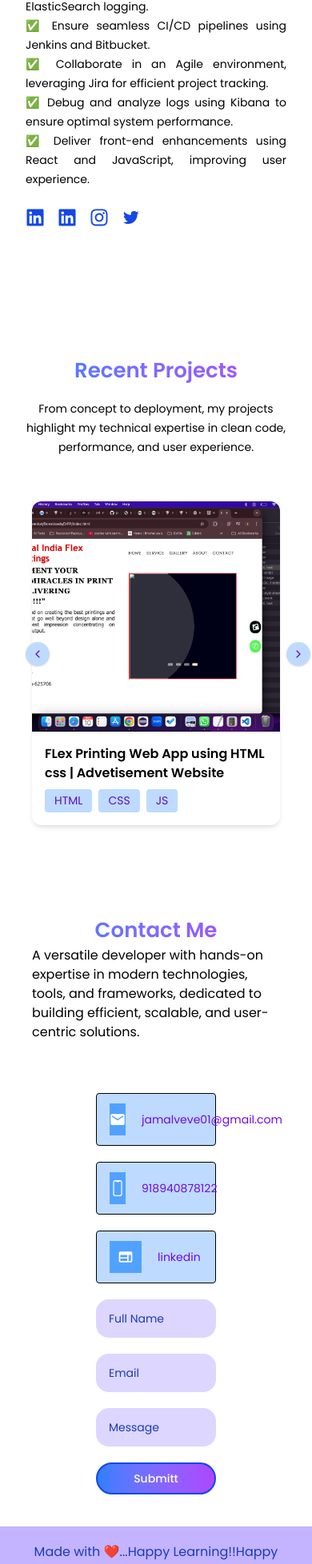
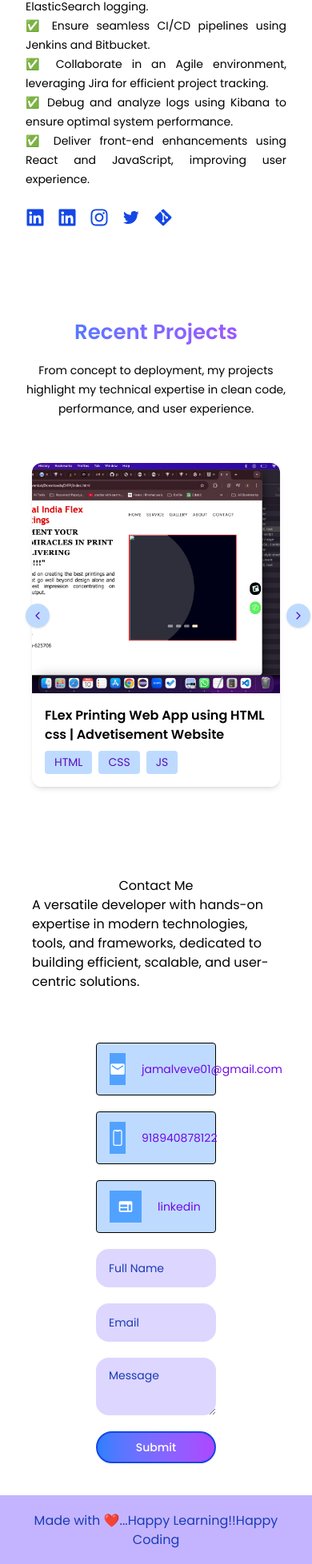
Before and after one commit to jamalveve/Jamy_Portfolio, a React (Vite) app: page / in a window 390 px wide. Shown: the part 6166-8122 px from the top of the page at 80% size. Built offline with nearby package versions, Linux system fonts and the light colour scheme.

Commit message:
code modification commit

```diff
--- a/package.json
+++ b/package.json
@@ -10,6 +10,7 @@
     "preview": "vite preview"
   },
   "dependencies": {
+    "emailjs-com": "^3.2.0",
     "embla-carousel-react": "^8.5.2",
     "framer-motion": "^12.5.0",
     "react": "^19.0.0",
--- a/src/Components/Navbar.jsx
+++ b/src/Components/Navbar.jsx
@@ -75,7 +75,7 @@ const Navbar = () => {
                 </ul>
 
                 <button className=' hidden md:block h-12 text-[15px] font-medium text-white bg-gradient-to-r from-blue-500 to-purple-500
-                rounded-full px-6  transition-transform duration-200  hover:scale-108'
+                rounded-full px-6  transition-transform duration-200  hover:scale-108'     onClick={() => window.location.href = 'mailto:jamalveve01@gmail.com'}
                 >Hire Me</button>
             </div>
         </nav>
--- a/src/sections/AboutMe.jsx
+++ b/src/sections/AboutMe.jsx
@@ -1,9 +1,10 @@
 import React from 'react';
 import Profile_Pic from '../assets/Images/Profile.jpg'
 import { ABOUT_ME } from '../utils/data';
+
 const AboutMe = () => {
     return(
-<section id="About" className='container mx-auto px-8 py-16'>
+<section id="about" className='container mx-auto px-8 py-16 md:mt-[-1]'>
 <div className='flex flex-col lg:flex-row gap-16 items-start justify between'>
 <h4 className=' lg:hidden block w-[200px] section-tittle text-left'>ABout Me</h4>
 
@@ -21,13 +22,20 @@ const AboutMe = () => {
 
 </div>
 <div className='flex gap-4 mt-6'>
-{ABOUT_ME.socialLinks.map((item)=>(
-    <a key={item.label} className="cursor-pointer group">
-<item.icon className='text-2xl text-blue-700 transition-transform duration-300 group-hover:rotate-12 group-hover:scale-115
-group-hover:translate-y-[-2px] group-hover:text-violet-800'/>
+{ABOUT_ME.socialLinks.map((item) => (
+        <a
+          key={item.id}
+          className="cursor-pointer group"
+          href={item.link}
+          target="_blank"
+          rel="noopener noreferrer"
+          aria-label={item.label} // Add aria-label for accessibility
+        >
+          <item.icon className='text-2xl text-blue-700 transition-transform duration-300 group-hover:rotate-12 group-hover:scale-115
+          group-hover:translate-y-[-2px] group-hover:text-violet-800' />
+        </a>
+              ))}
 
-    </a>
-))}
 </div>
 
 </div>
--- a/src/sections/ContactMe.jsx
+++ b/src/sections/ContactMe.jsx
@@ -1,16 +1,34 @@
-import React from 'react';
+import React, { useRef } from 'react'; // Import useRef
 import { ABOUT_ME } from '../utils/data';
-
+import emailjs from 'emailjs-com';
 import { IoMdMail } from 'react-icons/io';
 import { IoPhonePortraitOutline } from 'react-icons/io5';
 import { MdOutlineWeb } from 'react-icons/md';
 import ContactInfoCard from '../Components/ContactInfoCard';
+
 const ContactMe = () => {
+    const form = useRef(); // Create a ref for the form
+
+    const sendEmail = (e) => {
+        e.preventDefault(); // Prevent default form submission behavior
+
+        emailjs.sendForm('service_eigr5nw', 'template_1zxt4ti', form.current, 'A6EZmgllgMMDYWtNq') // Replace with your actual User ID
+            .then((result) => {
+                console.log(result.text); // Log success message
+                alert('Message sent successfully!'); // Show success message
+            }, (error) => {
+                console.log(error.text); // Log error message
+                alert('Failed to send message. Please try again later.'); // Show error message
+            });
+
+        e.target.reset(); // Reset the form after submission
+    };
+
     return (
         <section id="contact">
             <div className='container mx-auto p-10'>
                 <div className='w-full lg:w-[60vw] mx-auto'>
-                    <h4 className='section-tittle text-center'>
+                    <h4 className='section-title text-center'>
                         Contact Me
                     </h4>
                     <p>A versatile developer with hands-on expertise in modern technologies, tools, and frameworks, dedicated to building efficient, scalable, and user-centric solutions.</p>
@@ -18,46 +36,42 @@ const ContactMe = () => {
                 <div className='grid grid-cols-1 md:grid-cols-2 md:gap-16 mt-16 px-20'>
                     <div>
                         <ContactInfoCard icon={<IoMdMail />} text={ABOUT_ME.email} />
-                        <ContactInfoCard icon={<IoPhonePortraitOutline/>} text={ABOUT_ME.phone} />
+                        <ContactInfoCard icon={<IoPhonePortraitOutline />} text={ABOUT_ME.phone} />
                         <ContactInfoCard icon={<MdOutlineWeb />} text={ABOUT_ME.website} />
-
                     </div>
-                    <form className='flex flex-col'>
+                    <form className='flex flex-col' ref={form} onSubmit={sendEmail}>
                         <input
                             type="text"
                             name="name"
                             placeholder='Full Name'
-                        id=''
+                            id='name'
                             className='input-box'
                             autoComplete='off'
+                            required // Ensure this field is required
                         />
                         <input
-                        type="text"
+                            type="email" // Change type to email for validation
                             name="email"
                             placeholder='Email'
-                        id=''
+                            id='email'
                             className='input-box'
                             autoComplete='off'
+                            required // Ensure this field is required
                         />
-                        <input
-                        type="text"
+                        <textarea // Use textarea for messages
                             name="message"
                             placeholder='Message'
-                        id=''
+                            id='message'
                             className='input-box'
                             autoComplete='off'
+                            required // Ensure this field is required
                         />
-                        <button className='action-btn-two btn-scale-anim '>   Submitt</button>
+                        <button type="submit" className='action-btn-two btn-scale-anim'>Submit</button> {/* Set button type to submit */}
                     </form>
-
                 </div>
             </div>
-
         </section>
-
     );
 }
 
-
-
 export default ContactMe;
--- a/src/sections/Hero.jsx
+++ b/src/sections/Hero.jsx
@@ -2,10 +2,28 @@ import React from 'react';
 import Profile_Pic from '../assets/Images/Profile_Pic.png'
 import { STATS } from '../utils/data';
 import StatInfoCard from '../Components/StatInfoCard'; // Ensure this path is correct
+import resumeFile from '../assets/Jamal Veve Updated Resume.pdf'; // Correctly import your resume file
 
 const Hero = () => {
+
+    const scrollToProjects = () => {
+        const projectsSection = document.getElementById('project'); // Target the element with ID 'projects'
+        if (projectsSection) {
+            projectsSection.scrollIntoView({ behavior: 'smooth' }); // Smooth scrolling
+        }
+    };
+
+    const handleDownload = () => {
+        const link = document.createElement('a'); // Create an anchor element
+        link.href = resumeFile; // Set the href to the resume file
+        link.download = 'Jamal_Veve_Resume.pdf'; // Set the download attribute with a filename
+        document.body.appendChild(link); // Append the link to the body
+        link.click(); // Programmatically click the link to trigger the download
+        document.body.removeChild(link); // Remove the link after triggering download
+    };
+
     return (
-        <section id="hero" className='container  mx-auto px-8'>
+        <section id="hero" className='container  mx-auto px-8 md:mt-8'>
             <div className='flex flex-col lg:flex-row gap-14 items-center justify-between mt-[80px]'>
                 <div className='order-2 lg:order-1 text-center lg:text-left mt-14 mx-13'>
                     <h3 className='text-2xl font medium text-black'>👋🏻 Hi,I'm Jamal Veve</h3>
@@ -15,8 +33,14 @@ const Hero = () => {
                         web experiences using React,Js,Node.js,Tailwindcss,Java,SQL.
                     </p>
                     <div className='flex justify-center lg;justify-start gap-4 md:gap-8 mt-6'>
-                        <button className='flex-1 md:flex-none action-btn-one btn-scale-anim'>View My Work</button>
-                        <button className='flex-1 md:flex-none action-btn-two btn-scale-anim'>Download Resume</button>
+                        <button className='flex-1 md:flex-none action-btn-one btn-scale-anim ' onClick={scrollToProjects}
+                        >View My Work</button>
+                        <button
+                            className='flex-1 md:flex-none action-btn-two btn-scale-anim'
+                            onClick={handleDownload} // Trigger download on click
+                        >
+                            Download Resume
+                        </button>
                     </div>
 
                 </div>
--- a/src/sections/MyProject.jsx
+++ b/src/sections/MyProject.jsx
@@ -32,7 +32,7 @@ const MyProject = () => {
     }, [emblaApi]);
 
     return (
-        <section id='project' className='mt-14'>
+        <section id='projects' className='mt-2'>
             <div className='container mx-auto px-8 md:px-10 py-10'>
                 <div className='w-full lg:w-[60vw] mx-auto'>
                     <h4 className=' text-center section-tittle'>Recent Projects</h4>
--- a/src/utils/data.js
+++ b/src/utils/data.js
@@ -24,6 +24,7 @@ import PROJECT_IMG_3 from "../assets/Images/Tic_Tac_Toe.jpg"
 import PROJECT_IMG_4 from "../assets/Images/sports.jpg"
 // import PROJECT_IMG_5 from "../assets/Images/multi_sport.webp"
 import PROJECT_IMG_5 from "../assets/Images/sport_betting.jpeg"
+import { FaGit } from "react-icons/fa6";
 
 
 export const MENU_LINKS = [
@@ -233,18 +234,24 @@ export const ABOUT_ME = {
 ✅ Debug and analyze logs using Kibana to ensure optimal system performance.
 ✅ Deliver front-end enhancements using React and JavaScript, improving user experience.`,
     socialLinks: [
-        { id: "01", label: "LinkedIn", icon: FaLinkedin, link: "#" },
-        { id: "02", label: "Naukuri", icon:FaLinkedin , link: "#" },
-        { id: "03", label: "Instagram", icon: FaInstagram, link: "#" },
-        { id: "03", label: "Twitter", icon: BiLogoTwitter, link: "#" },
-        // { id: "04", label: "Instagram", icon: FaLinkedin, link: "#" },
+        { id: "01", label: "LinkedIn", icon: FaLinkedin, link: "https://www.linkedin.com/in/jamal-veve/" },
+        { id: "02", label: "Naukuri", icon:FaLinkedin , link: "https://www.naukri.com/mnjuser/profile" },
+        { id: "03", label: "Instagram", icon: FaInstagram, link: "https://www.instagram.com/_xplorin_unseen_/" },
+        { id: "04", label: "Twitter", icon: BiLogoTwitter, link: "https://x.com/home?lang=en" },
+        { id: "05", label: "GitHub", icon: FaGitAlt, link: "https://github.com/jamalveve" },
     ],
     email: "jamalveve01@gmail.com",
     phone: "918940878122",
     website: "linkedin"
 }
 
-
+export const SOCI = [
+    { id: "01", label: "LinkedIn", icon: FaLinkedin, link: "https://www.linkedin.com/in/jamal-veve/" },
+    { id: "02", label: "Naukuri", icon:FaLinkedin , link: "https://www.naukri.com/mnjuser/profile" },
+    { id: "03", label: "Instagram", icon: FaInstagram, link: "https://www.instagram.com/_xplorin_unseen_/" },
+    { id: "04", label: "Twitter", icon: BiLogoTwitter, link: "https://x.com/home?lang=en" },
+    { id: "05", label: "GitHub", icon: FaGitAlt, link: "https://github.com/jamalveve" },
+];
 export const PROJECTS = [
     {
         id: 1, title:
```
Also changed, not shown: 2 other files (tests, documents, lock files or other folders). Lines whose indentation alone changed are shown as unchanged.
